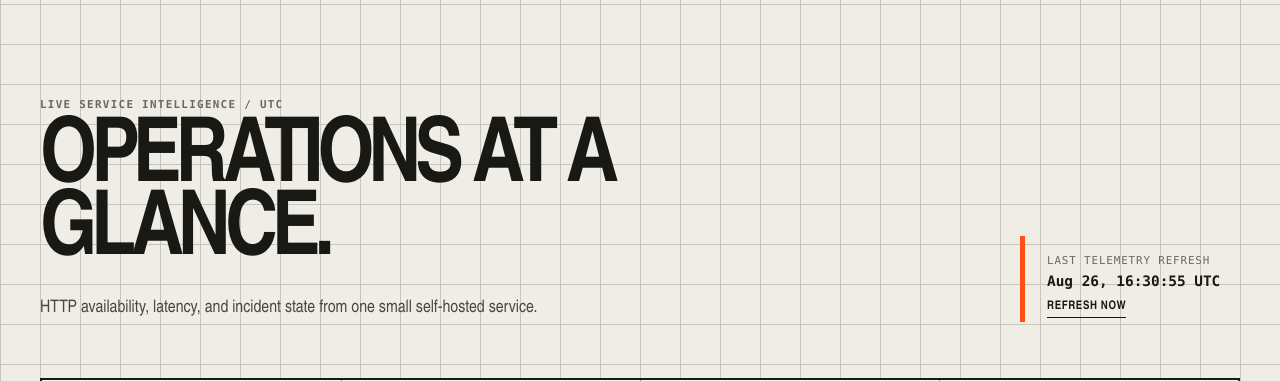
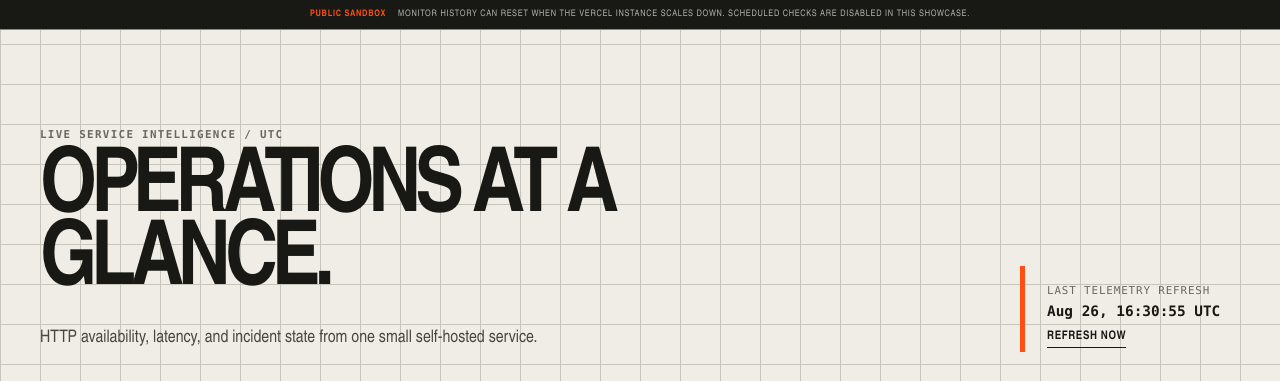
Before and after one commit to kyan9400/pulseboard, a FastAPI app: page / in a window 1280 px wide. Shown: the part 76-457 px from the top of the page. Run offline with FastAPI, Linux system fonts and the light colour scheme; data that the repository does not hold is empty.

Commit message:
Add Vercel sandbox deployment

```diff
--- a/src/pulseboard/static/status.css
+++ b/src/pulseboard/static/status.css
@@ -25,6 +25,9 @@ body {
     var(--paper);
   font-family: var(--font-ui);
 }
+.sandbox-banner { display: flex; gap: 12px; justify-content: center; padding: 9px 18px; color: var(--paper); background: var(--ink); font-size: 9px; letter-spacing: .08em; text-transform: uppercase; }
+.sandbox-banner strong { color: var(--signal); }
+.sandbox-banner span { opacity: .72; }
 
 a { color: inherit; }
 
--- a/src/pulseboard/static/styles.css
+++ b/src/pulseboard/static/styles.css
@@ -78,6 +78,9 @@ a {
   background: rgba(239, 237, 230, 0.95);
   backdrop-filter: blur(12px);
 }
+.sandbox-banner { display: flex; gap: 12px; justify-content: center; padding: 9px 18px; color: var(--paper); background: var(--ink); border-bottom: 1px solid var(--line-dark); font-size: 9px; letter-spacing: .08em; text-transform: uppercase; }
+.sandbox-banner strong { color: var(--signal); }
+.sandbox-banner span { opacity: .72; }
 
 .wordmark,
 .masthead-status,
--- a/src/pulseboard/templates/dashboard.html
+++ b/src/pulseboard/templates/dashboard.html
@@ -32,6 +32,7 @@
         <button class="button button-primary" id="add-button" type="button">Add monitor</button>
       </nav>
     </header>
+    <div class="sandbox-banner" role="note"><strong>Public sandbox</strong><span>Monitor history can reset when the Vercel instance scales down. Scheduled checks are disabled in this showcase.</span></div>
 
     <main id="main-content">
       <section class="hero" aria-labelledby="dashboard-title">
--- a/src/pulseboard/templates/status.html
+++ b/src/pulseboard/templates/status.html
@@ -19,6 +19,7 @@
       </a>
       <p>Public service bulletin</p>
     </header>
+    <div class="sandbox-banner" role="note"><strong>Public sandbox</strong><span>Showcase data can reset between Vercel instances.</span></div>
 
     <main id="service-status">
       <section class="condition" aria-labelledby="condition-title">
```
Also changed, not shown: .github/workflows/ci.yml, 1 other file.
